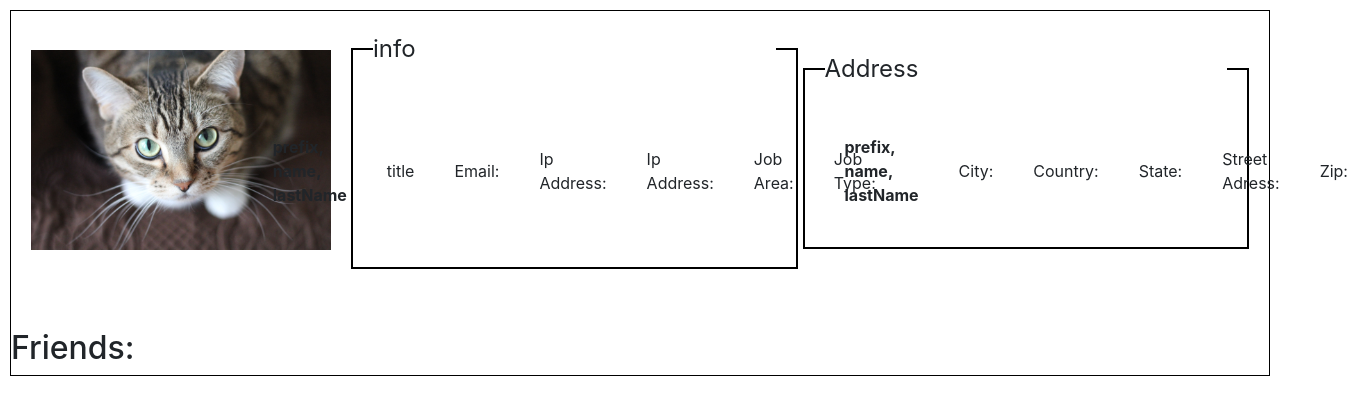
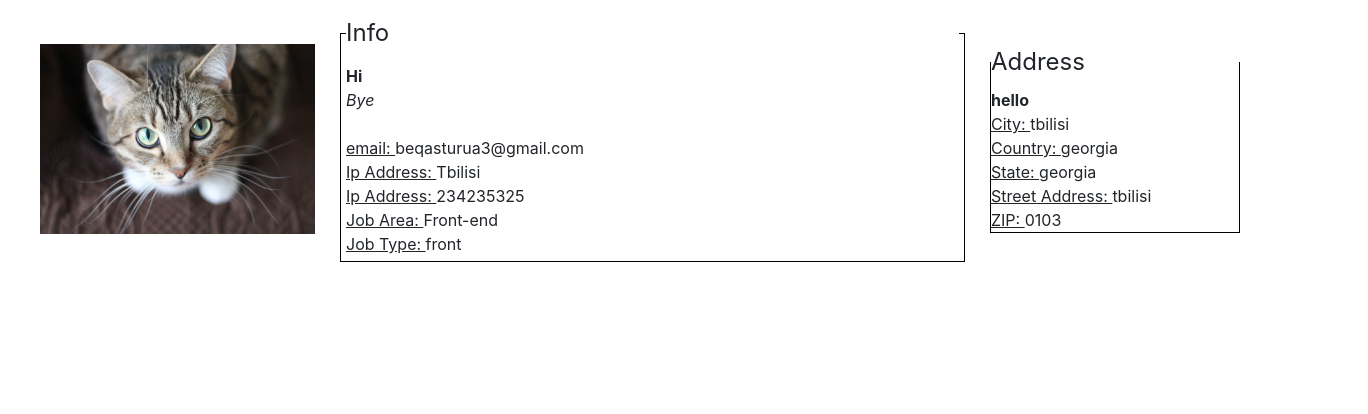
Before and after one commit to bekasturua/Sweeft-Acceleration-React-II-Step, a React (Create React App) app: page /user/1 in a window 1280 px wide. Shown: the top 414 px of the page, 1368 px wide, since content can reach past the window. Built offline with nearby package versions, Linux system fonts and the light colour scheme.

Commit message:
add  user info css

```diff
--- a/src/App.css
+++ b/src/App.css
@@ -13,7 +13,6 @@
   }
 }
 body {
-  margin: 10px;
   overflow-x: hidden;
   overflow-y: hidden;
 }
--- a/src/components/User/User.js
+++ b/src/components/User/User.js
@@ -3,42 +3,61 @@ import img from "../User/img.jpg";
 
 const User = (props) => {
   return (
-    <div className={classes.body}>
     <div className={classes.header}>
+      <img src={img} alt="profile" />
+      <fieldset className={classes.info}>
+        <legend>Info</legend>
         <div>
-          <img className={classes.img} src={img} alt="..." />
-          <fieldset className={classes.info}>
-            <legend>info</legend>
-            <div className={classes.list}>
+          <strong>Hi</strong>
+        </div>
         <div>
-                <strong>prefix, name, lastName</strong>
+          <i>Bye</i>
         </div>
-              <div>title</div>
         <br />
-              <div>Email:</div>
-              <div>Ip Address:</div>
-              <div>Ip Address:</div>
-              <div>Job Area:</div>
-              <div>Job Type:</div>
+        <div>
+          <span>email: </span>
+          beqasturua3@gmail.com
+        </div>
+        <div>
+          <span>Ip Address: </span>
+          Tbilisi
+        </div>
+        <div>
+          <span>Ip Address: </span>
+          234235325
+        </div>
+        <div>
+          <span>Job Area: </span>
+          Front-end
+        </div>
+        <div>
+          <span>Job Type: </span>
+          front
         </div>
       </fieldset>
-          <fieldset className={classes.address}>
+
+      <fieldset className={classes.addressInfo}>
         <legend>Address</legend>
         <div>
-              <strong>prefix, name, lastName</strong>
+          <strong>hello</strong>
+          <div>
+            <span>City: </span> tbilisi
           </div>
-            <div>City:</div>
-            <div>Country:</div>
-            <div>State:</div>
-            <div>Street Adress:</div>
-            <div>Zip:</div>
-          </fieldset>
+          <div>
+            <span>Country: </span> georgia
+          </div>
+          <div>
+            <span>State: </span> georgia
+          </div>
+          <div>
+            <span>Street Address: </span>
+            tbilisi
+          </div>
+          <div>
+            <span>ZIP: </span>0103
           </div>
         </div>
-      <div>
-        <div className={classes.space}></div>
-        <h2>Friends:</h2>
-      </div>
+      </fieldset>
     </div>
   );
 };
--- a/src/components/User/User.module.css
+++ b/src/components/User/User.module.css
@@ -1,40 +1,45 @@
-.header div {
-    display: flex;
-    justify-content: space-between;
-    align-items: center;
-    padding: 20px;
+.header {
+  display: flex;
+  padding: 15px;
+  justify-content: space-evenly;
+  align-items: center;
+  align-items: center;
 }
 
-.header fieldset {
-    display: flex;
-    justify-content: space-between;
-    align-items: center;
-    padding: 20px;
+.header img {
+  width: 22%;
+  height: 190px;
 }
 .info {
-    margin-left: 20px;
-    width: 100%;
-    border: 2px solid black;
-    margin-right: 5px;
-    display: flex;
-    flex-direction: column;
+  width: 50%;
+
+  border: 1px solid black;
+  padding: 5px;
 }
 
-.address {
-    border: 2px solid black;
-    width: 100%;
-    display: flex;
-    flex-direction: row;
+.info span {
+  text-decoration: underline;
 }
 
-img {
-    height: 200px;
+.addressInfo {
+  width: 20%;
+  border: 1px solid black;
 }
-
-.body {
-    border: 1px solid black;
+.addressInfo span {
+  text-decoration: underline;
 }
-
-.space {
-    padding: 20px;
+@media only screen and (max-width: 990px) {
+  .header {
+    flex-direction: column;
+    align-items: center;
+  }
+  .header img {
+    width: 100%;
+  }
+  .info {
+    width: 100%;
+  }
+  .addressInfo {
+    width: 98%;
+  }
 }
```
Lines whose indentation alone changed are shown as unchanged.
